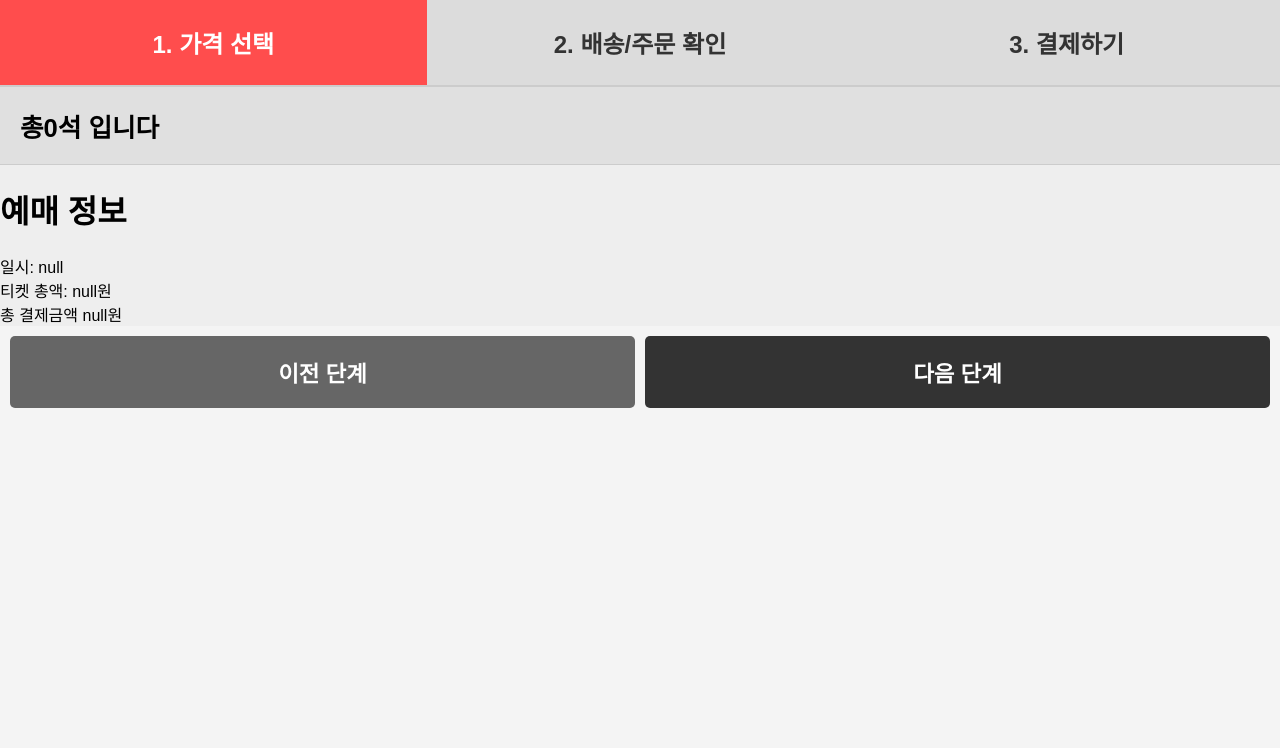
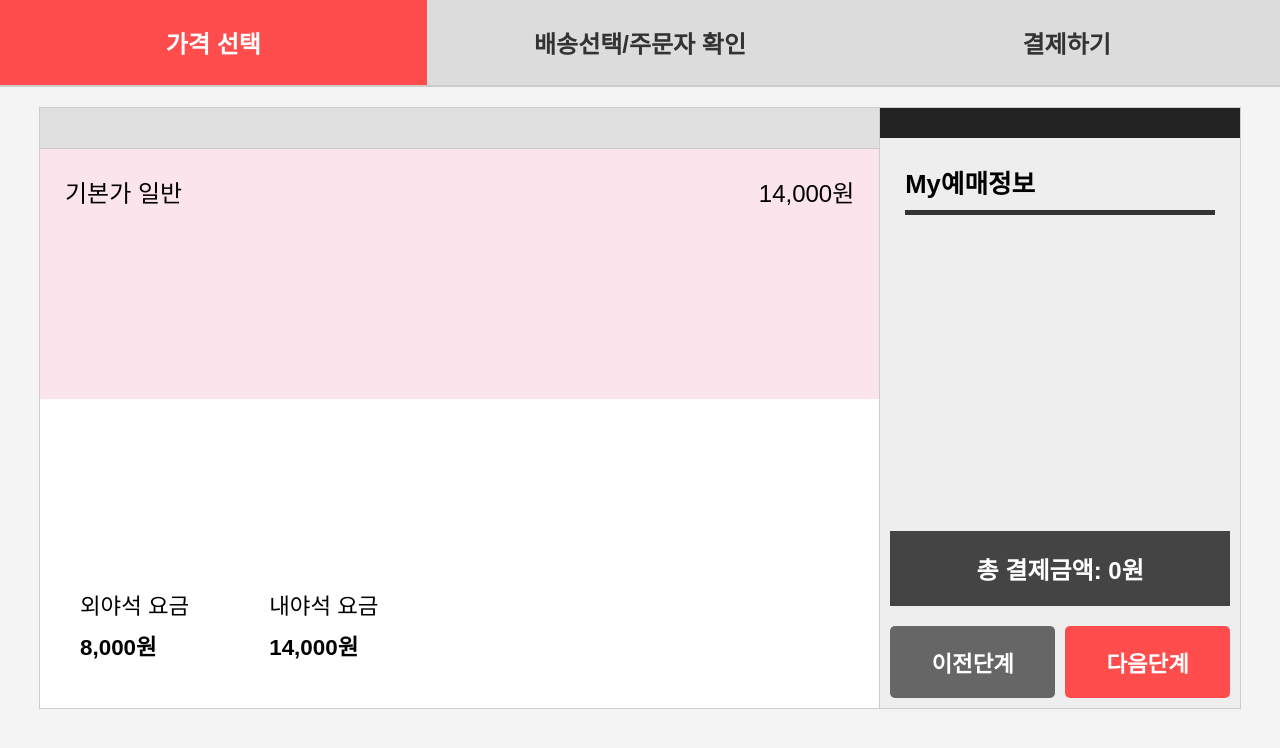
Before and after one commit to mj99k14/baseball-ticket-practice, a website: page html/Seat-check-price.html in a window 1280 px wide. Drawn offline with Linux system fonts and the light colour scheme.

Commit message:
refactor:  가격 확인페이지 코드 구조 변경

```diff
--- a/html/Seat-check-price.html
+++ b/html/Seat-check-price.html
@@ -1,43 +1,52 @@
-<!doctype html>
+<!DOCTYPE html>
 <html lang="ko">
+
 <head>
-    <meta charset="UTF-8" />
-    <meta name="viewport" content="width=device-width, initial-scale=1.0" />
+  <meta charset="UTF-8">
+  <meta name="viewport" content="width=device-width, initial-scale=1.0">
   <title>가격 선택</title>
-    <link rel="stylesheet" href="../css/check-price.css" />
+  <link rel="stylesheet" href="../css/check-price.css">
 </head>
 
 <body>
   <ul class="navbar_ul">
-      <li class="active"><a href="#">1. 가격 선택</a></li>
-      <li><a href="Select-Delivery.html">2. 배송/주문 확인</a></li>
-      <li><a href="Completion-price.html">3. 결제하기</a></li>
+    <li class="active"><a href="#">가격 선택</a></li>
+    <li><a href="Select-Delivery.html">배송선택/주문자 확인</a></li>
+    <li><a href="Completion-price.html">결제하기</a></li>
   </ul>
 
+  <div class="main-wrapper">
+    <div class="content-left">
       <div id="seat-count"></div>
+      <div class="price-selection-item">
+        <span>기본가 일반</span>
+        <span>14,000원</span>
+      </div>
+      <div class="price-footer-info">
+        <div>외야석 요금<br><strong>8,000원</strong></div>
+        <div>내야석 요금<br><strong>14,000원</strong></div>
+      </div>
+    </div>
 
-
-    <div class ="information">
-      <h1>예매 정보 </h1>
-      <div id ="Gamedate"></div>
+    <div class="information">
+      <div class="match-tag"></div>
+      <div class="info-content">
+        <h1>My예매정보</h1>
+        <div id="Gamedate"></div>
         <div id="seat-price1"></div>
-
-
         <div id="seat-price2"></div>
       </div>
-    <div class="btn-group">
-      <button onclick="location.href = 'Select-Seat-area.html'">
-        이전 단계
-      </button>
-      <button
-        onclick="location.href = 'Select-Delivery.html'"
-        style="background-color: #333; color: white"
-      >
-        다음 단계
-      </button>
+
+      <div class="total-price-display">
+        총 결제금액: 0원
       </div>
 
-    <script src="../javascript/state.js"></script>
-    <script src="../javascript/price.js"></script>
+      <div class="btn-group">
+        <button onclick="history.back()">이전단계</button>
+        <button class="btn-next-step" onclick="location.href='Select-Delivery.html'">다음단계</button>
+      </div>
+    </div>
+  </div>
 </body>
+
 </html>
--- a/javascript/price.js
+++ b/javascript/price.js
@@ -9,7 +9,7 @@
   const priceValue =(sessionStorage.getItem("Seatprice"));
   const gameDate = (sessionStorage.getItem("GameDate"));
 
-  //  만약 요소를 못 찾았다면 콘솔에 에러를 띄웁니다.
+  //  만약 요소를 못 찾았다면 콘솔에 에러를 띄움
   if (!dispalyCountSeat) {
     console.error("HTML 요소를 찾을 수 없습니다.");
     return; // 에러가 있으면 여기서 중단
```
Lines whose indentation alone changed are shown as unchanged.
